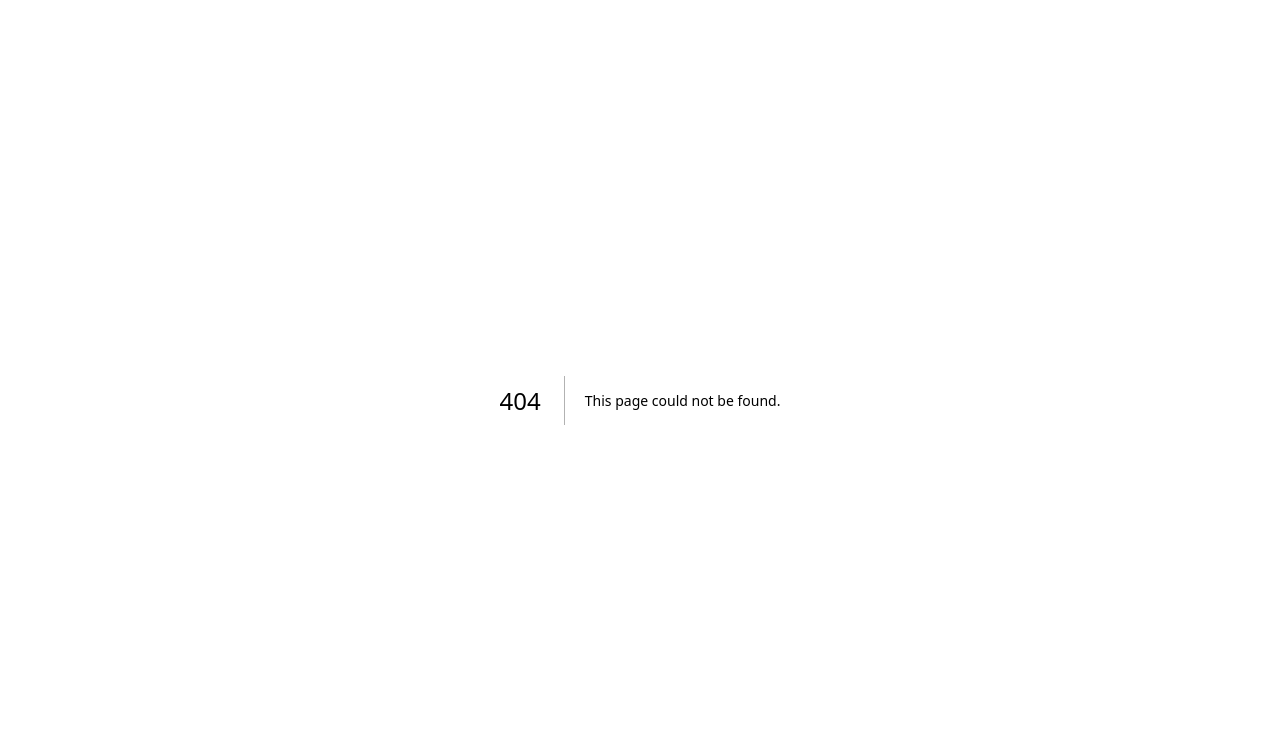
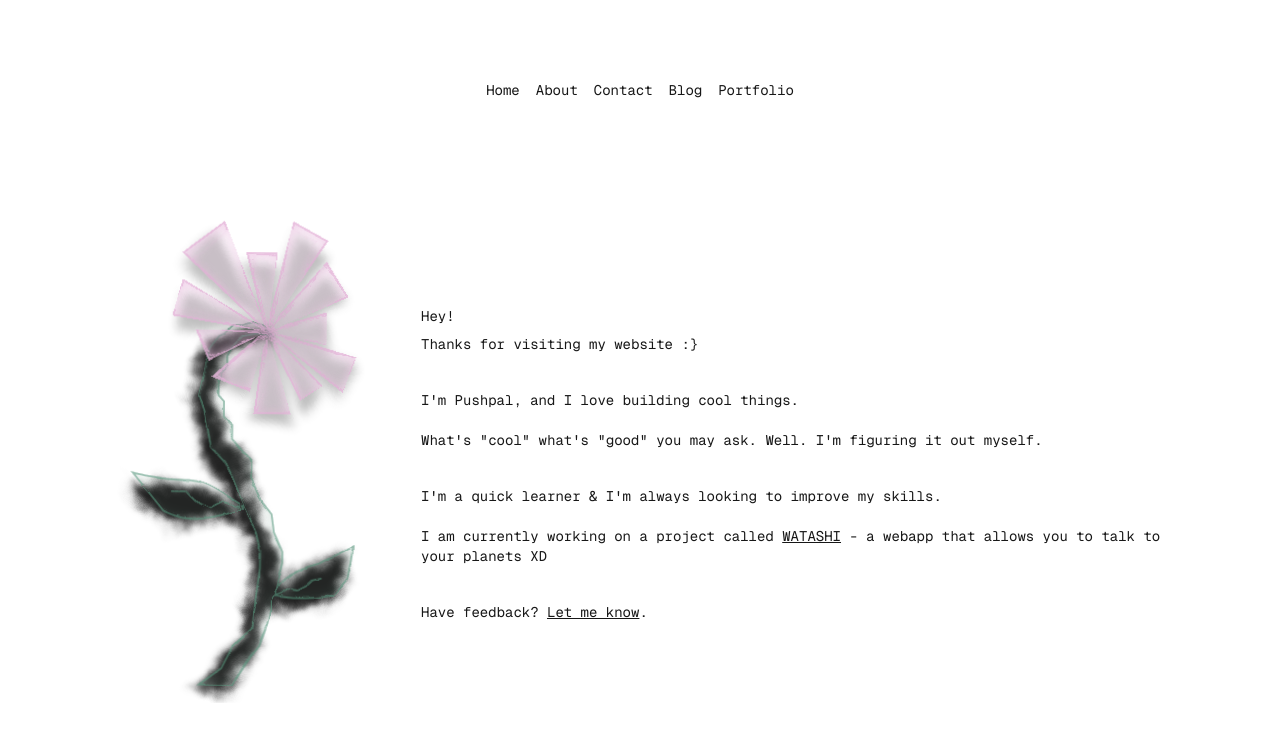
Before and after one commit to PushpalPatil/pushpal, a Next.js app: page /about in a window 1280 px wide. Before the commit this address had no page. Shown: the top 742 px of the page. Built offline with nearby package versions, Linux system fonts and the light colour scheme.

Commit message:
finally. v1 is done

```diff
--- a/package.json
+++ b/package.json
@@ -12,6 +12,7 @@
     "next": "15.4.6",
     "react": "19.1.0",
     "react-dom": "19.1.0",
+    "react-hot-toast": "^2.5.2",
     "tailwind": "^4.0.0"
   },
   "devDependencies": {
--- /dev/null
+++ b/src/app/about/page.tsx
@@ -0,0 +1,46 @@
+import Header from "../components/header";
+
+export default function About() {
+      return (
+            <div className="font-sans grid grid-rows-[20px_1fr_20px] items-center justify-items-center min-h-screen p-4 pb-20 gap-16 sm:p-20 ">
+                  <Header />
+                  <div className="flex flex-row gap-4 items-center">
+                        <img
+                              src="/Frame 3.svg"
+                              alt="Frame 3"
+                              className="h-150 w-auto animate-sway will-change-transform"
+                              style={{
+                                    animation: 'sway 5s ease-in-out infinite'
+                              }}
+                        />
+
+                  <div className="flex flex-col gap-2 font-mono text-sm">
+                        <h1> Hey! </h1>
+                        <h1> Thanks for visiting my website :&#125; </h1>
+                        <br />
+                        <p className="text-sm">
+                              I'm Pushpal, and I love building cool things.
+                              <br />
+                              <br />
+                              What's "cool" what's "good" you may ask. Well. I'm figuring it out myself.
+
+
+                        </p>
+                        <br />
+                        <p className="text-sm">
+                              I'm a quick learner & I'm always looking to improve my skills.
+                              <br />
+                              <br />
+                              I am currently working on a project called <a href="https://watashi-topaz.vercel.app/" className="underline" target="_blank" rel="noopener noreferrer">WATASHI</a> - a webapp that allows you to talk to your planets XD
+                        </p>
+
+                        <br />
+                        <p className="text-sm">
+                              Have feedback? <a href="/contact" className="hover:no-underline underline">Let me know</a>.
+                        </p>
+                        </div>
+                  </div>
+
+            </div>
+      )
+}
--- a/src/app/components/header.tsx
+++ b/src/app/components/header.tsx
@@ -4,9 +4,9 @@ function Header() {
       return (
             <header className="flex justify-between items-center">
                   <nav className="flex gap-4 text-sm font-mono">
-                        <a href="#"> Home </a>
-                        <a href="#"> About </a>
-                        <a href="#"> Contact </a>
+                        <a href="/"> Home </a>
+                        <a href="/about"> About </a>
+                        <a href="/contact"> Contact </a>
                         <a href="https://portfolio-starter-kit-gules-seven.vercel.app/" target="_blank" rel="noopener noreferrer"> Blog </a>
                         <a href="./portfolio"> Portfolio </a>
 
--- /dev/null
+++ b/src/app/contact/page.tsx
@@ -0,0 +1,40 @@
+"use client";
+
+import { Toaster, toast } from "react-hot-toast";
+import Header from "../components/header";
+
+export default function Contact() {
+
+      return (
+            <div className="font-sans grid grid-rows-[20px_1fr_20px] items-center justify-items-center min-h-screen p-8 pb-20 gap-16 sm:p-20">
+                  <Header />
+
+                  <Toaster position="top-center" toastOptions={{
+                        duration: 2000,
+                        style: {
+                              background: '#000',
+                              color: '#fff',
+                              border: '0.5px solid #fff',
+                        },
+                        className: 'text-sm font-mono border border-white mt-60',
+                  }} />
+
+                  <div className="flex flex-col gap-2 font-mono">
+                        <h1
+                              className="cursor-pointer hover:text-gray-500 transition-colors duration-200 select-all"
+                              onClick={() => {
+                                    navigator.clipboard.writeText('pushpalp831@gmail.com');
+                                    toast('Email copied to clipboard');
+                              }}
+                              title="Click to copy email"
+                        >
+                              pushpalp831@gmail.com
+                        </h1>
+                        <h1 className="text-sm"> <a href="https://www.linkedin.com/in/pushpalpatil/" className="hover:underline" target="_blank" rel="noopener noreferrer">LinkedIn</a></h1>
+                        <h1 className="text-sm"> <a href="https://github.com/pushpalpatil" className="hover:underline" target="_blank" rel="noopener noreferrer">Github</a></h1>
+                        <h1 className="text-sm"> <a href="https://twitter.com/pushpal_p" className="hover:underline" target="_blank" rel="noopener noreferrer">Twitter</a></h1>
+
+                  </div>
+            </div>
+      )
+}
--- a/src/app/globals.css
+++ b/src/app/globals.css
@@ -13,10 +13,36 @@
 
   /* Custom animations */
   --animate-blink: blink 1s infinite;
+  --animate-sway: sway 4s cubic-bezier(0.4, 0.0, 0.6, 1) infinite;
+  @keyframes blink {
 
-  @keyframes blink {
-    0%, 100% { opacity: 1; }
-    50% { opacity: 0; }
+    0%,
+    100% {
+      opacity: 1;
+    }
+
+    50% {
+      opacity: 0;
+    }
+  }
+
+  @keyframes sway {
+    0%,
+      100% {
+        transform: rotate(0deg) translateX(0px);
+      }
+
+      20% {
+        transform: rotate(1.2deg) translateX(0.8px);
+      }
+
+      50% {
+        transform: rotate(-1.5deg) translateX(-0.6px);
+      }
+
+      80% {
+        transform: rotate(0.8deg) translateX(0.4px);
+      }
   }
 }
 
@@ -32,3 +58,7 @@ body {
   color: var(--foreground);
   font-family: Arial, Helvetica, sans-serif;
 }
+
+.will-change-transform {
+  will-change: transform;
+}
--- a/src/app/page.tsx
+++ b/src/app/page.tsx
@@ -44,21 +44,41 @@ export default function Home() {
     <div className="font-sans grid grid-rows-[20px_1fr_20px] items-center justify-items-center min-h-screen p-8 pb-20 gap-16 sm:p-20">
       <Header />
       <main className="flex flex-col gap-[32px] row-start-2 items-center sm:items-start">
-        <h1 className="text-4xl font-mono"> Pushpal </h1>
-        <p className="text-sm font-mono">
-          brb. i'm building
-        </p>
+        <div className="flex flex-row gap-2 items-center">
+          <img
+            src="/Frame 3.svg"
+            alt="Frame 3"
+            className="h-150 w-auto animate-sway will-change-transform"
+            style={{
+              animation: 'sway 3s ease-in-out infinite'
+            }}
+          />
 
-        <p className="text-sm font-mono text-center">
-          good design isn&apos;t optional.
-        </p>
+          <div className="flex flex-col gap-2">
+            <h1 className="text-4xl font-mono ">Pushpal </h1>
+            <p className="text-sm font-mono">
+              brb. i&apos;m building
+            </p>
 
+            <p className="text-sm font-mono text-center">
+              good design isn&apos;t optional.
+            </p>
+          </div>
+        </div>
       </main>
 
       {showLastLine && (
-        <div className="flex flex-col justify-center items-center mb-105">
+        <div className="flex flex-col justify-center items-center mb-96 mr-2">
           <p className="text-xs font-mono text-center">
-            {typedText}
+            {typedText.includes("good") ? (
+              <>
+                {typedText.substring(0, typedText.indexOf("good"))}
+                <em className="italic">{typedText.substring(typedText.indexOf("good"), typedText.indexOf("good") + 4)}</em>
+                {typedText.substring(typedText.indexOf("good") + 4)}
+              </>
+            ) : (
+              typedText
+            )}
             <span className="animate-blink">|</span>
           </p>
         </div>
--- a/src/app/portfolio/page.tsx
+++ b/src/app/portfolio/page.tsx
@@ -1,9 +1,30 @@
+import Header from "../components/header";
 
 
 export default function Portfolio() {
       return (
-            <div>
-                  <h1> Portfolio </h1>
+            <div className="font-sans grid grid-rows-[20px_1fr_20px] items-center justify-items-center min-h-screen p-8 pb-20 gap-16 sm:p-20">
+                  <Header />
+
+
+                  <div className="flex flex-row gap-10">
+                        <div className="relative w-40 h-40 border border-white cursor-pointer hover:bg-white/5 transition-colors duration-200 flex items-center justify-center group">
+                              <img
+                                    src="/Frame 3.svg"
+                                    alt="Frame 3"
+                                    className="absolute inset-0 w-full h-full opacity-0 group-hover:opacity-100 transition-opacity duration-300 -z-10"
+                              />
+                              <span className="text-white text-sm font-mono">Tic Tac Toe</span>
+                        </div>
+                        <div className="relative w-40 h-40 border border-white cursor-pointer hover:bg-white/5 transition-colors duration-200 flex items-center justify-center group">
+                              <img
+                                    src="/Frame 3.svg"
+                                    alt="Frame 3"
+                                    className="absolute inset-0 w-full h-full opacity-0 group-hover:opacity-100 transition-opacity duration-300 -z-10"
+                              />
+                              <span className="text-white text-sm font-mono"> WATASHI </span>
+                        </div>
+                  </div>
             </div>
       )
 }
```
Also changed, not shown: public/Frame 3.svg (added), 1 other file (tests, documents, lock files or other folders).
